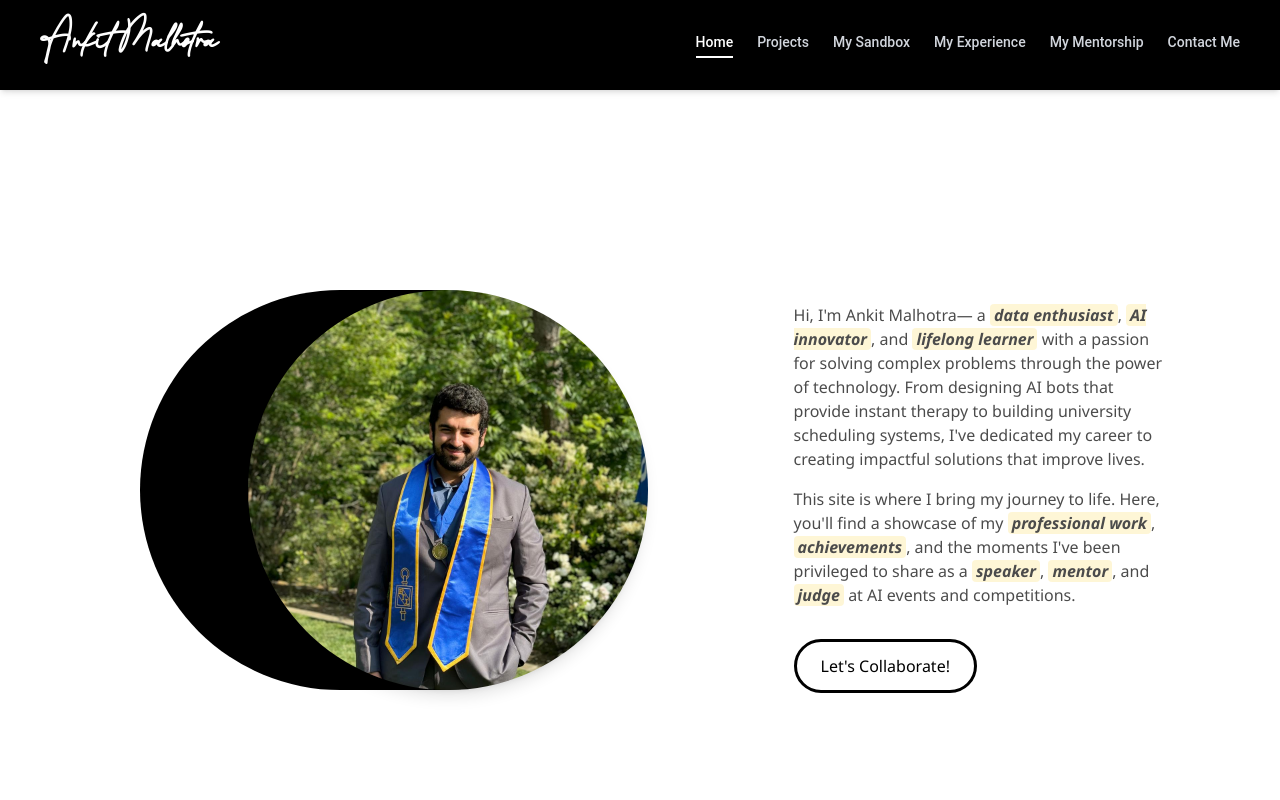
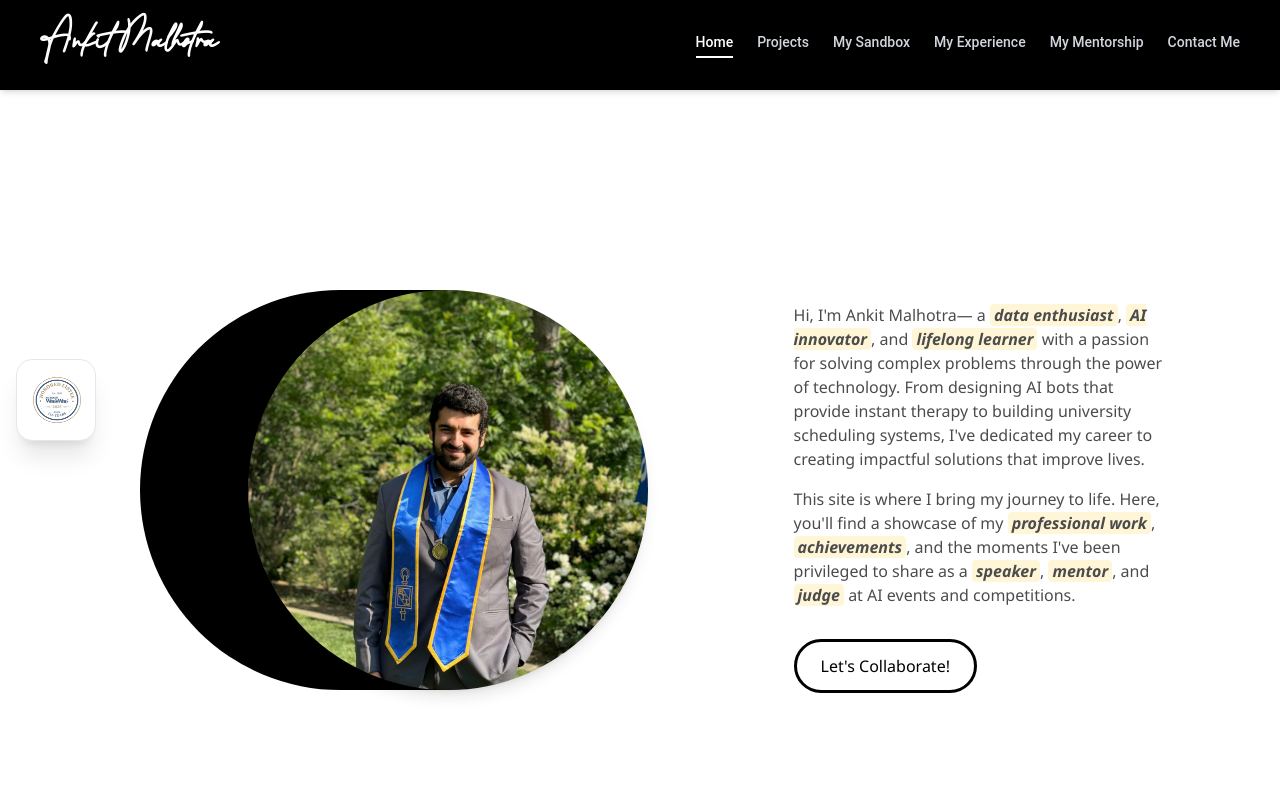
Before and after one commit to Shivangi889/Ankit-Malhotra-Portfolio, a React (Vite) app: page / in a window 1280 px wide. Shown: the top 800 px of the page. Built offline with nearby package versions, Linux system fonts and the light colour scheme.

Commit message:
whoswhobadge

```diff
--- a/src/App.jsx
+++ b/src/App.jsx
@@ -13,6 +13,7 @@ import ProjectDetails from './pages/Projects/ProjectDetails';
 import ImageGallerySlider from './components/ImageGallerySlider';
 import ImageCarousel from './components/ImageGallerySlider';
 import Experience from './components/Home Components/Experience';
+import WhosWhoBadge from './components/WhosWhoBadge';
 
 
 const LoadingFallback = () => (
@@ -39,6 +40,7 @@ export default function App() {
     <Router>
       <ScrollToTop />
       <Header />
+      <WhosWhoBadge />
       <Suspense fallback={<LoadingFallback />}>
         <Routes>
           <Route path="/" element={<Hero />} />
--- a/src/Data/HeroSectionData.js
+++ b/src/Data/HeroSectionData.js
@@ -62,6 +62,14 @@ export const achievementData = {
       date: '2024',
       field: 'Business',
       //   image: Beta
+    },
+    {
+      id: 8,
+      title: 'Marquis Who\'s Who in America 2025 Honored Listee',
+      details: `I'm deeply honored to be listed in Who's Who in America, the distinguished biographical directory established in 1898 that recognizes the most prominent and influential living Americans. This recognition fuels my passion to push boundaries, drive innovation, and create lasting impact—inspiring me to continuously elevate my contributions and shape a future defined by excellence and visionary leadership.`,
+      date: '2025',
+      field: 'Recognition',
+      image: '../assets/whoswhoinamerica_badge.png'
     },
     {
       id: 2,
--- /dev/null
+++ b/src/components/WhosWhoBadge.jsx
@@ -0,0 +1,46 @@
+import React, { useState } from 'react';
+import WhosWhoBadgeImg from "../assets/whoswhoinamerica_badge.png";
+
+const WhosWhoBadge = () => {
+  const [isExpanded, setIsExpanded] = useState(false);
+
+  return (
+    <div className="fixed left-4 top-1/2 -translate-y-1/2 z-50 hidden lg:block">
+      <div
+        className="group relative"
+        onMouseEnter={() => setIsExpanded(true)}
+        onMouseLeave={() => setIsExpanded(false)}
+      >
+        <div className={`bg-white rounded-2xl shadow-xl border border-gray-200 hover:border-amber-300 transition-all duration-300 overflow-hidden ${isExpanded ? 'w-80 p-4' : 'w-20 p-3'}`}>
+          <div className="flex items-start gap-4">
+            {/* Badge Image */}
+            <div className="flex-shrink-0">
+              <img
+                src={WhosWhoBadgeImg}
+                alt="Marquis Who's Who in America 2025 Honored Listee Badge"
+                className={`rounded-lg transition-transform duration-300 ${isExpanded ? 'w-20 h-20' : 'w-14 h-14'}`}
+              />
+            </div>
+
+            {/* Description - Expands on Hover */}
+            {isExpanded && (
+              <div className="flex-1 min-w-0 animate-fadeIn">
+                <div className="flex items-center gap-2 mb-2">
+                  <span className="text-xs font-bold text-amber-600 uppercase tracking-wider">Honored</span>
+                  <span className="w-1 h-1 bg-gray-400 rounded-full"></span>
+                  <span className="text-xs text-gray-500 font-medium">2025</span>
+                </div>
+                <h4 className="text-sm font-bold text-gray-900 mb-2">Who's Who in America</h4>
+                <p className="text-xs text-gray-600 leading-relaxed">
+                  Honored to be listed in <strong className="text-gray-800">Who's Who in America</strong>, recognizing prominent Americans since 1898.
+                </p>
+              </div>
+            )}
+          </div>
+        </div>
+      </div>
+    </div>
+  );
+};
+
+export default WhosWhoBadge;
```
Also changed, not shown: src/assets/whoswhoinamerica_badge.png (added).
